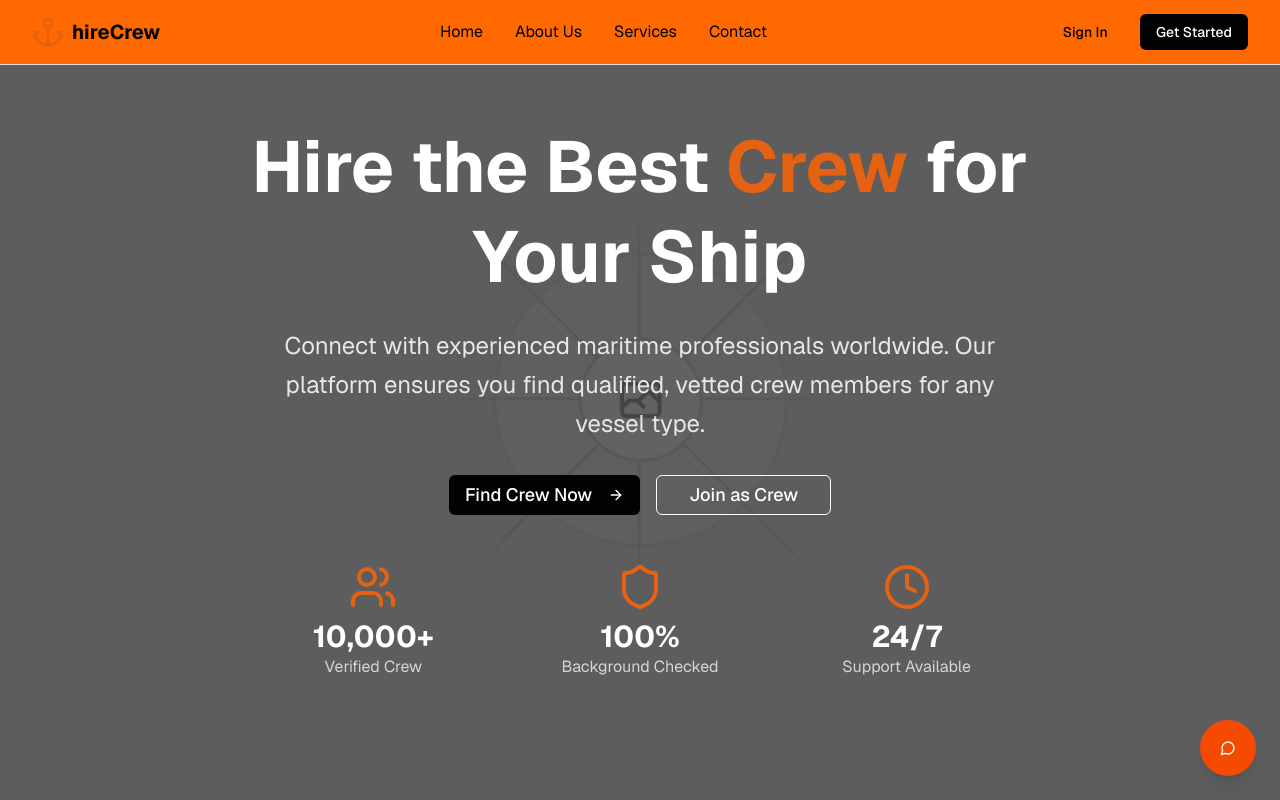
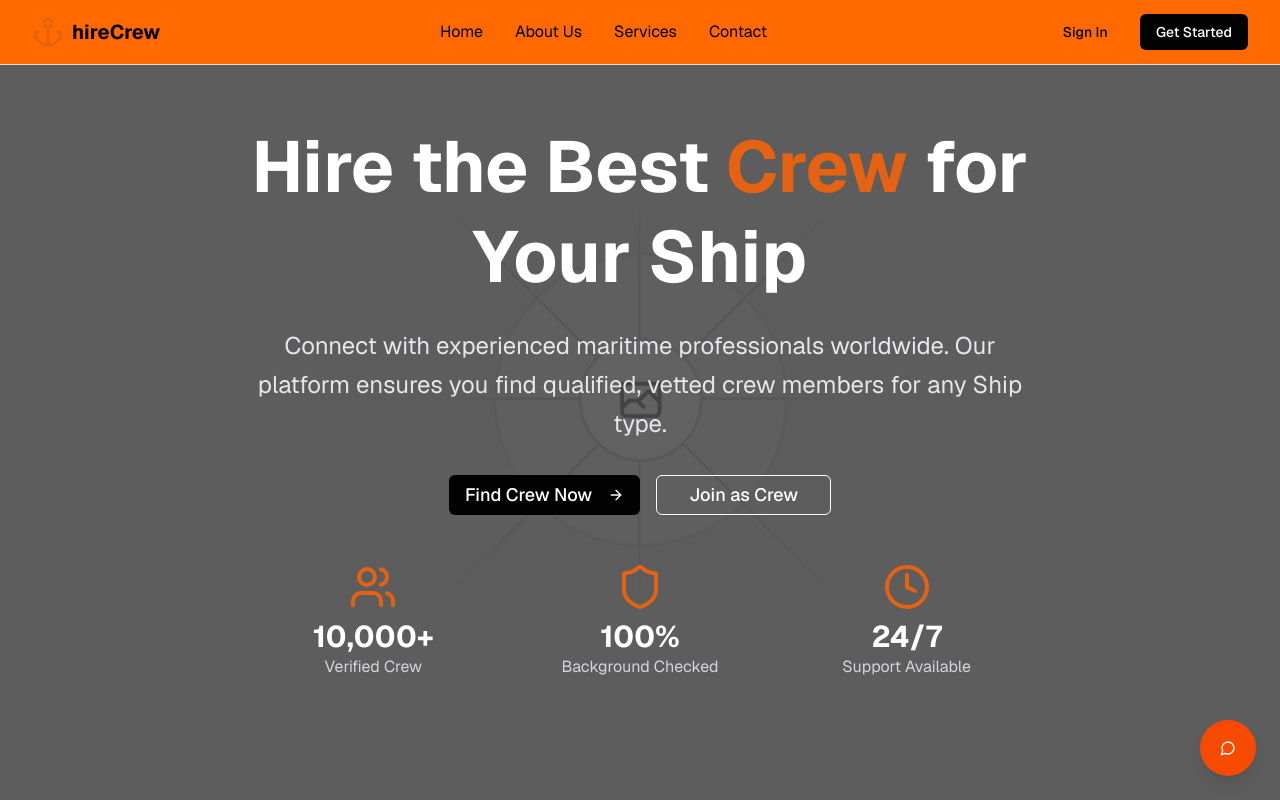
Before and after one commit to olivercarmont/hire-crew-website, a Next.js app: page / in a window 1280 px wide. Shown: the top 800 px of the page. Built offline with nearby package versions, Linux system fonts and the light colour scheme.

Commit message:
Change 'vessel' to 'Ship' in hero section and for consistency (surgical edit)

```diff
--- a/components/hero-section.tsx
+++ b/components/hero-section.tsx
@@ -23,7 +23,7 @@ export function HeroSection() {
 
           <p className="text-xl md:text-2xl text-gray-200 mb-8 leading-relaxed max-w-3xl mx-auto">
             Connect with experienced maritime professionals worldwide. Our platform ensures you find qualified, vetted
-            crew members for any vessel type.
+            crew members for any Ship type.
           </p>
 
           <div className="flex flex-col sm:flex-row gap-4 justify-center mb-12">
```
